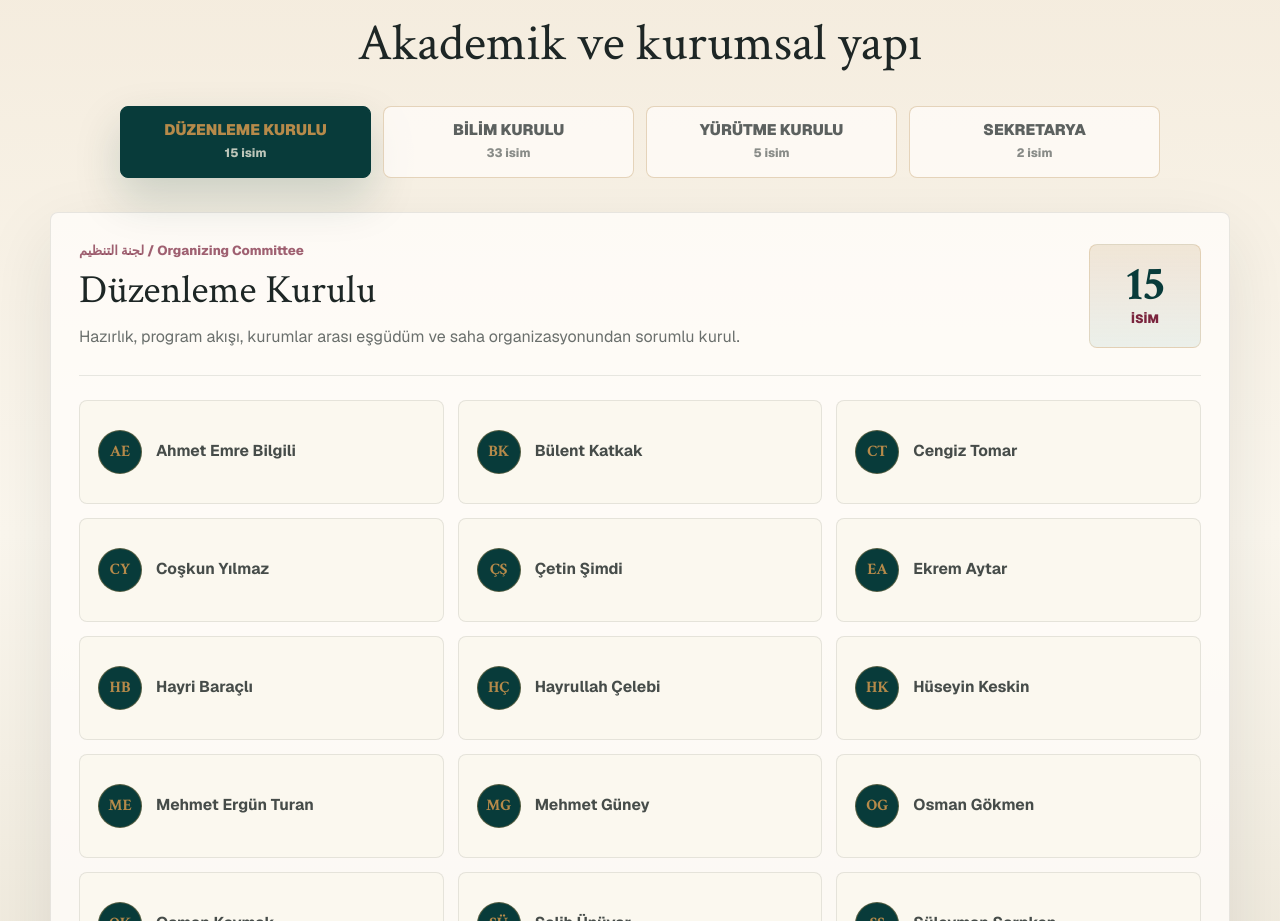
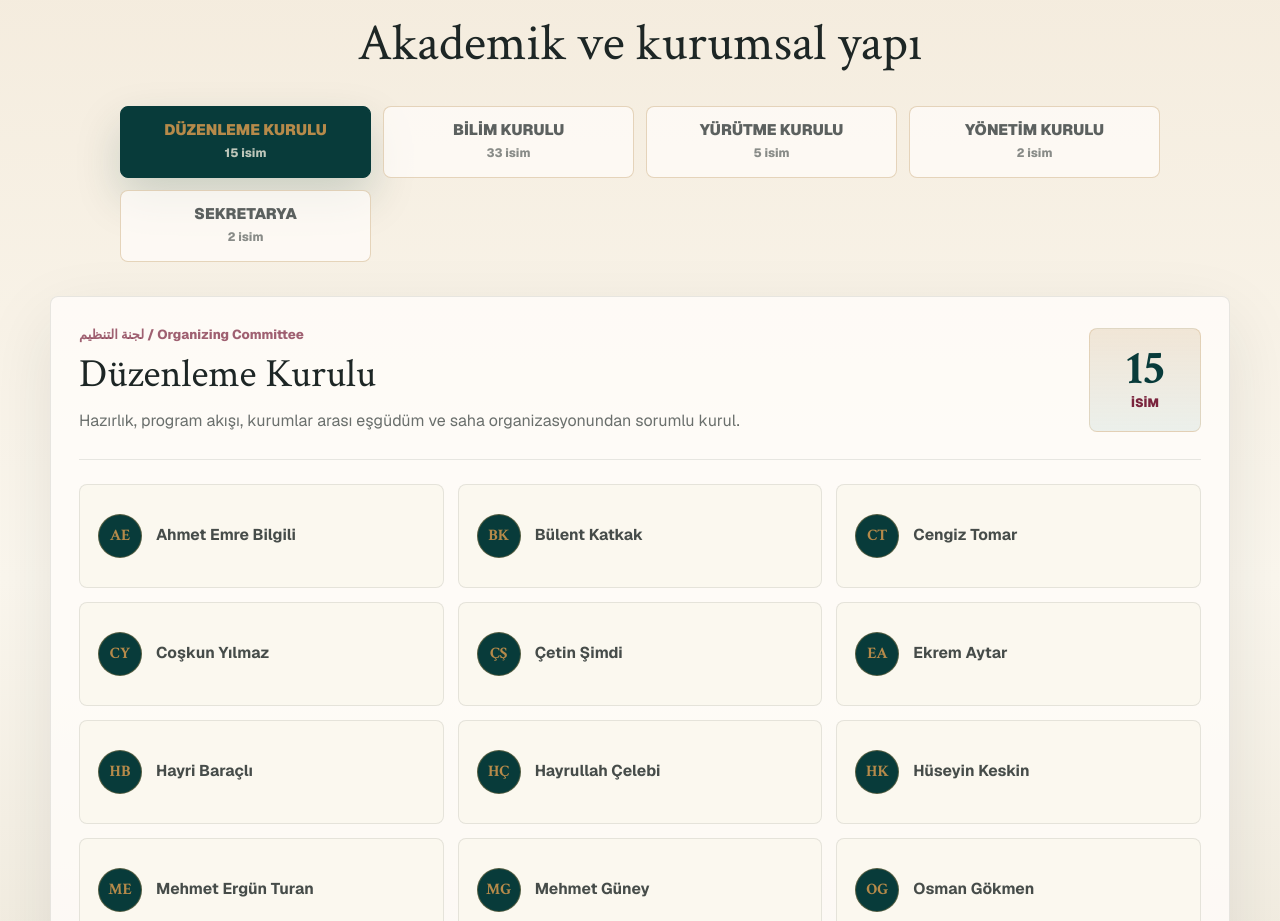
Before and after one commit to enesaydiinn/turbe, a Next.js app: page / in a window 1280 px wide. Shown: the part 6560-7481 px from the top of the page. Built offline with nearby package versions, Linux system fonts and the light colour scheme; no server answers.

Commit message:
Add management board committee

```diff
--- a/app/page.tsx
+++ b/app/page.tsx
@@ -224,6 +224,12 @@ const committeeGroups = [
       "Salih Ünüvar",
       "Süleyman Sarpken",
     ],
+  },
+  {
+    title: "Yönetim Kurulu / مجلس الإدارة / Management Board",
+    description:
+      "Sempozyumun akademik ve kurumsal yönünü yürüten yönetim birimi.",
+    names: ["Prof. Dr. Ahmet Emre Bilgili", "Dr. Osman Gökmen"],
   },
   {
     title: "Sekretarya / الأمانة العامة / Secretariat",
```
Also changed, not shown: 1 other file (tests, documents, lock files or other folders).
